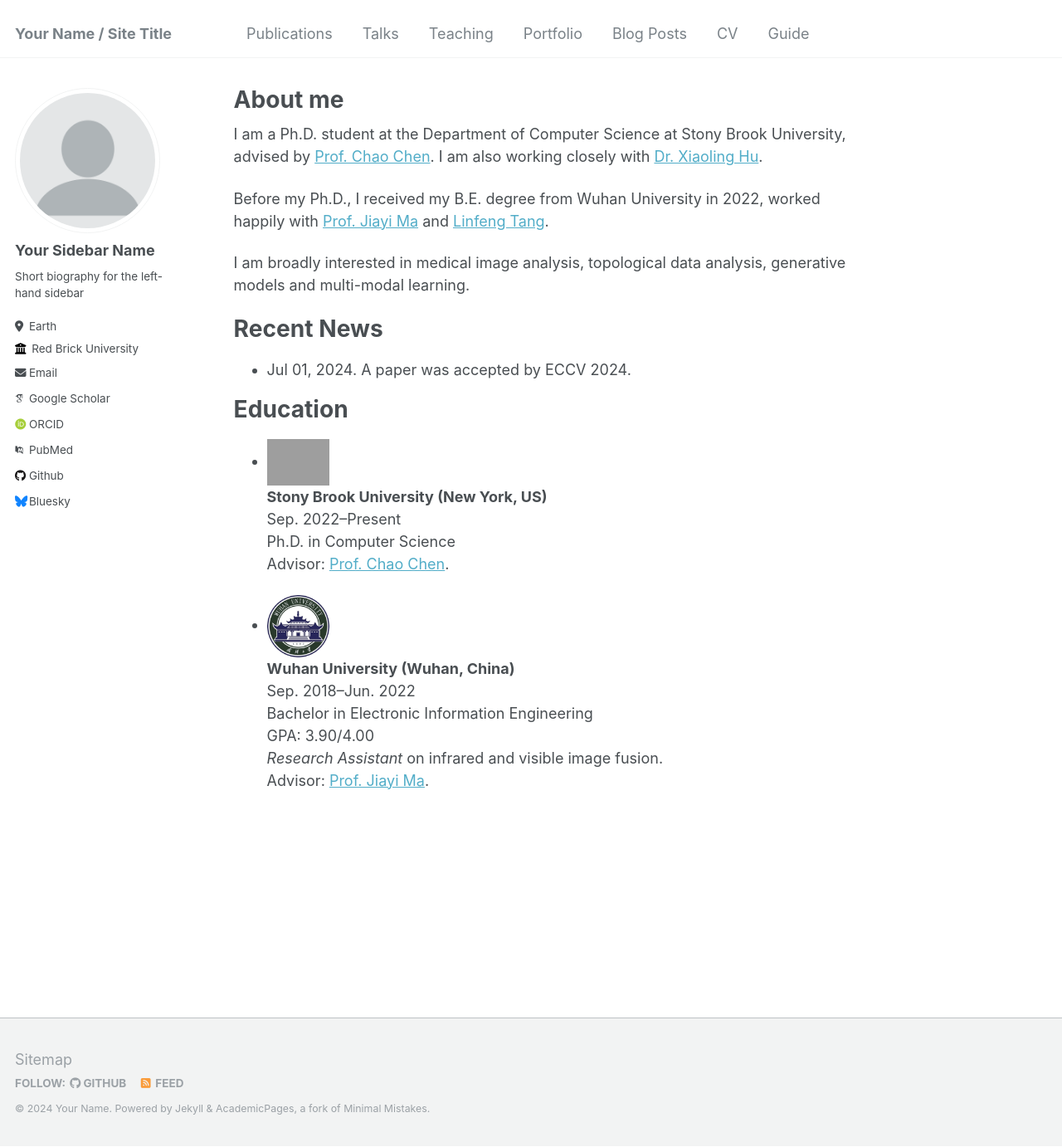
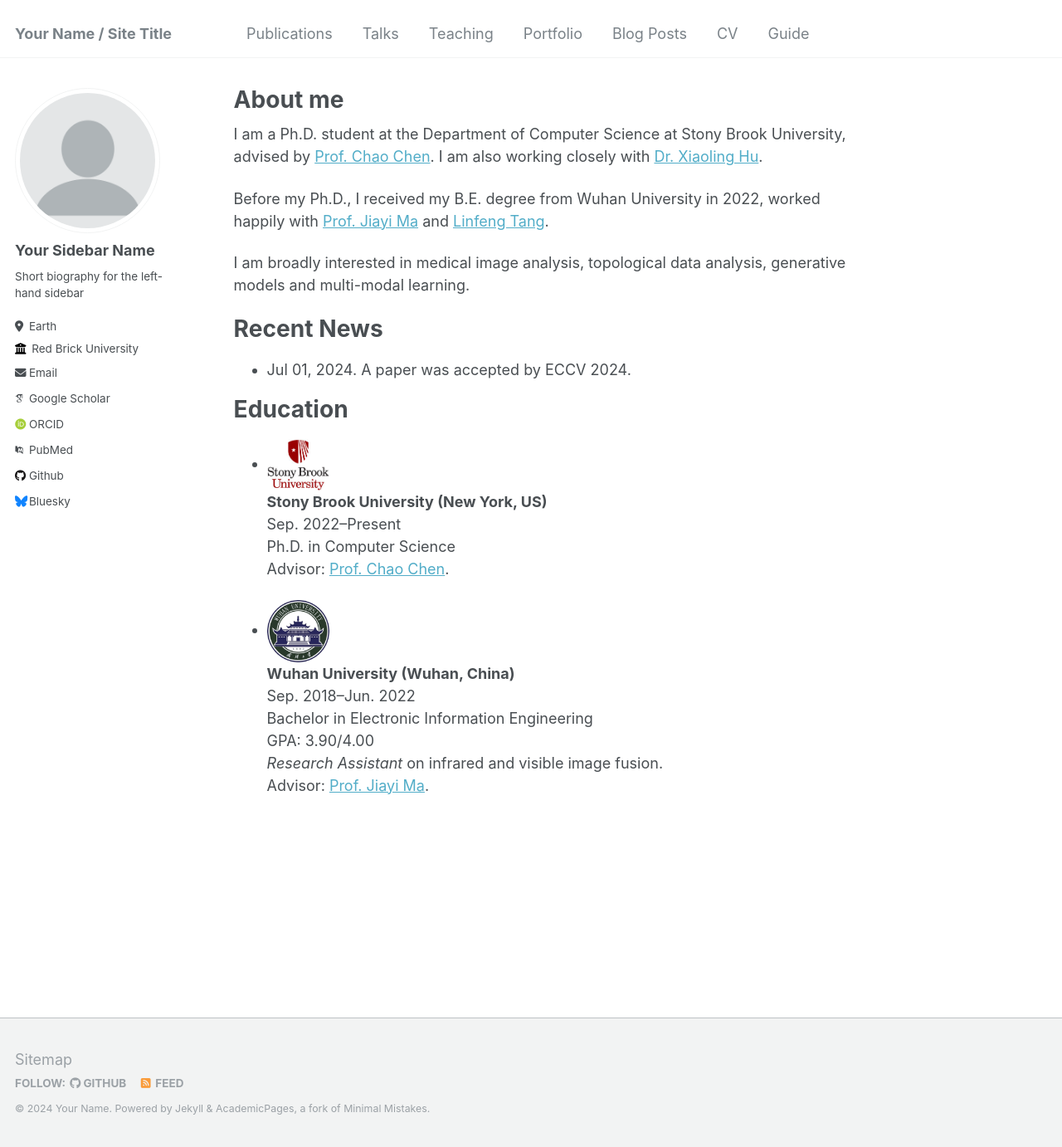
Before and after one commit to Melon-Xu/Melon-Xu.github.io, a Jekyll site: the page built from _pages/about.md, in a window 1280 px wide and 1382 px high. Shown: the whole window at 83% size. Built offline with Jekyll 4.4.1, drawn with Linux system fonts in a browser that asks for light colours; some web fonts are replaced.

Commit message:
Update about.md

```diff
--- a/_pages/about.md
+++ b/_pages/about.md
@@ -18,7 +18,7 @@ I am broadly interested in medical image analysis, topological data analysis, ge
 * Jul 01, 2024. A paper was accepted by ECCV 2024.
 
 # Education
-* <img width="75" height="75" src="https://melon-xu.github.io/images/sbu-logo.jpg"/> <br>
+* <img width="75" height="75" src="https://melon-xu.github.io/images/sbu_logo.jpg"/> <br>
 <b>Stony Brook University (New York, US)</b> <br>
 Sep. 2022--Present<br>
 Ph.D. in Computer Science<br>
```
